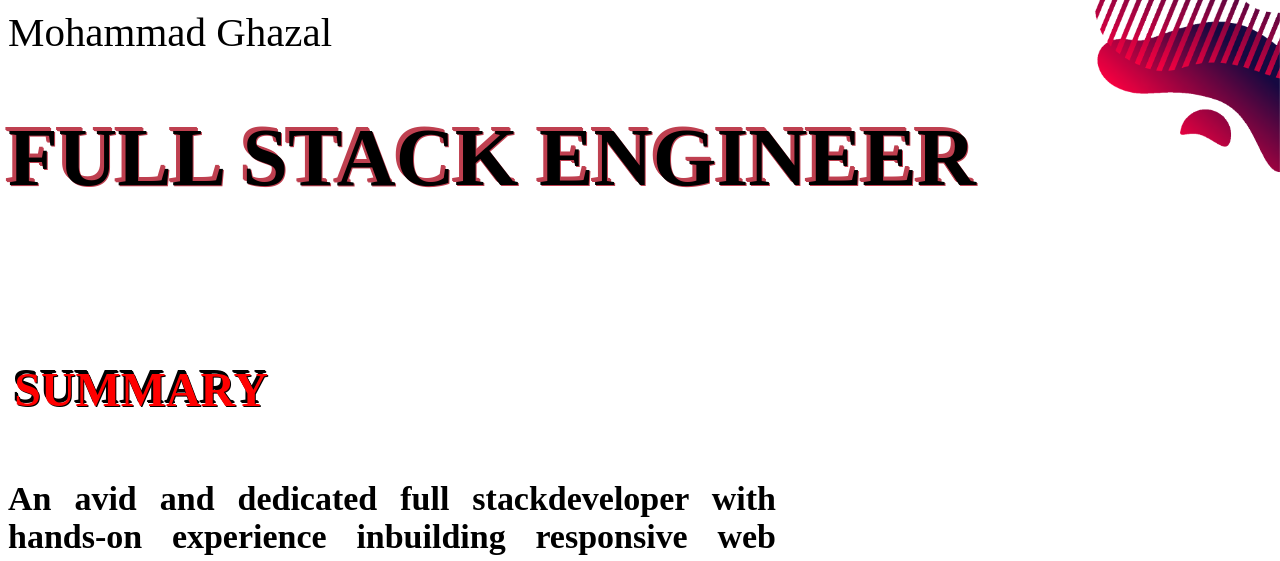
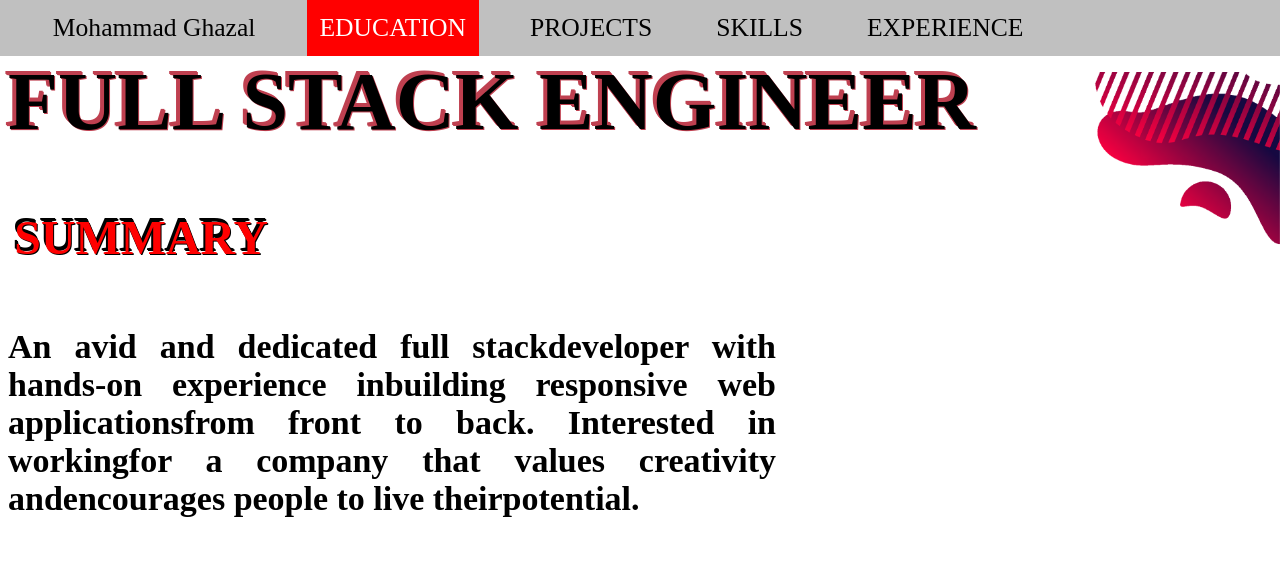
Before and after one commit to Mohammad-Ghazal/Ghazal-Portfolio, a plain HTML site: page index.html in a window 1280 px wide. Shown: the top 561 px of the page. Drawn offline with nearby package versions, Linux system fonts and the light colour scheme.

Commit message:
navBar with some motions

```diff
--- a/index.html
+++ b/index.html
@@ -11,17 +11,28 @@
 </head>
 
 <body>
-    <nav>
-        <h>Mohammad Ghazal</h>
-        </h>
-    </nav>
+    <ul class="sidenav">
+        <h class="ml3 ghazal-name" >Mohammad Ghazal</h>
+        <script src="https://cdnjs.cloudflare.com/ajax/libs/animejs/2.0.2/anime.min.js"></script>
+        <script src="./main.js"></script>
+
+        <li><a class="active" href="#home">EDUCATION</a></li>
+        <li><a href="#news">PROJECTS</a></li>
+        <li><a href="#contact">SKILLS</a></li>
+        <li><a href="#about">EXPERIENCE</a></li>
+      </ul>
+
+      <div class="content">
+
+
+
     <img src="./images/ancore.png" class="ancore">
     <div class="fade-in-image">
         <img class="ghazal-image" src="./images/my-photo.png"></img>
     </div>
     <div>
         <h1>FULL STACK ENGINEER</h1>
-        <br>
+
         <h3>SUMMARY</h3>
 
         <h5 style="width: 60vw; text-align: justify;">An avid and dedicated full stackdeveloper with hands-on
@@ -126,6 +137,7 @@
         <h6>Data analyzing, algorithms design, and applying it.</h6>
         <h6>Responseble for managing the sales staf and manageclients accounts.</h6>
     </div>
+</div>
 </body>
 
 </html>
--- /dev/null
+++ b/main.js
@@ -0,0 +1,17 @@
+var textWrapper = document.querySelector('.ml3');
+textWrapper.innerHTML = textWrapper.textContent.replace(/\S/g, "<span class='letter'>$&</span>");
+
+anime.timeline({loop: true})
+  .add({
+    targets: '.ml3 .letter',
+    opacity: [0,1],
+    easing: "easeInOutQuad",
+    duration: 2250,
+    delay: (el, i) => 150 * (i+1)
+  }).add({
+    targets: '.ml3',
+    opacity: 0,
+    duration: 1000,
+    easing: "easeOutExpo",
+    delay: 1000
+  });
--- a/style.css
+++ b/style.css
@@ -4,8 +4,6 @@ body {
 
 h1 {
   color: black;
-  /* font-size: 18rem; */
-
   -webkit-filter: drop-shadow(0.125vw 0.125vw 0 #bf4050)
     drop-shadow(-0.125vw -0.25vw 0 #bf4050);
   filter: drop-shadow(0.125vw 0.125vw 0 #bf4050)
@@ -45,7 +43,7 @@ label {
 .ancore {
   position: fixed;
   right: 0;
-  top:0vh;
+  top: 9vh;
   z-index: 11;
   width: 15%;
 }
@@ -55,3 +53,44 @@ label {
   right: 10%;
   bottom: 0;
 }
+.ghazal-name {
+  margin: 1vw;
+}
+
+ul {
+  margin-top: 0;
+  list-style: none;
+}
+.sidenav {
+  top: 0;
+  left: 0;
+  right: 0;
+  gap: 3vw;
+  z-index: 10;
+  display: flex;
+  font-size: 2vw;
+  position: fixed;
+  text-align: justify;
+  background-color: silver;
+}
+
+.content {
+  margin-top: 5vh;
+}
+
+ul.sidenav li a {
+  display: block;
+  color: #000;
+  padding: 1vw;
+  text-decoration: none;
+}
+
+ul.sidenav li a.active {
+  background-color: red;
+  color: white;
+}
+
+ul.sidenav li a:hover:not(.active) {
+  background-color: #555;
+  color: white;
+}
```
